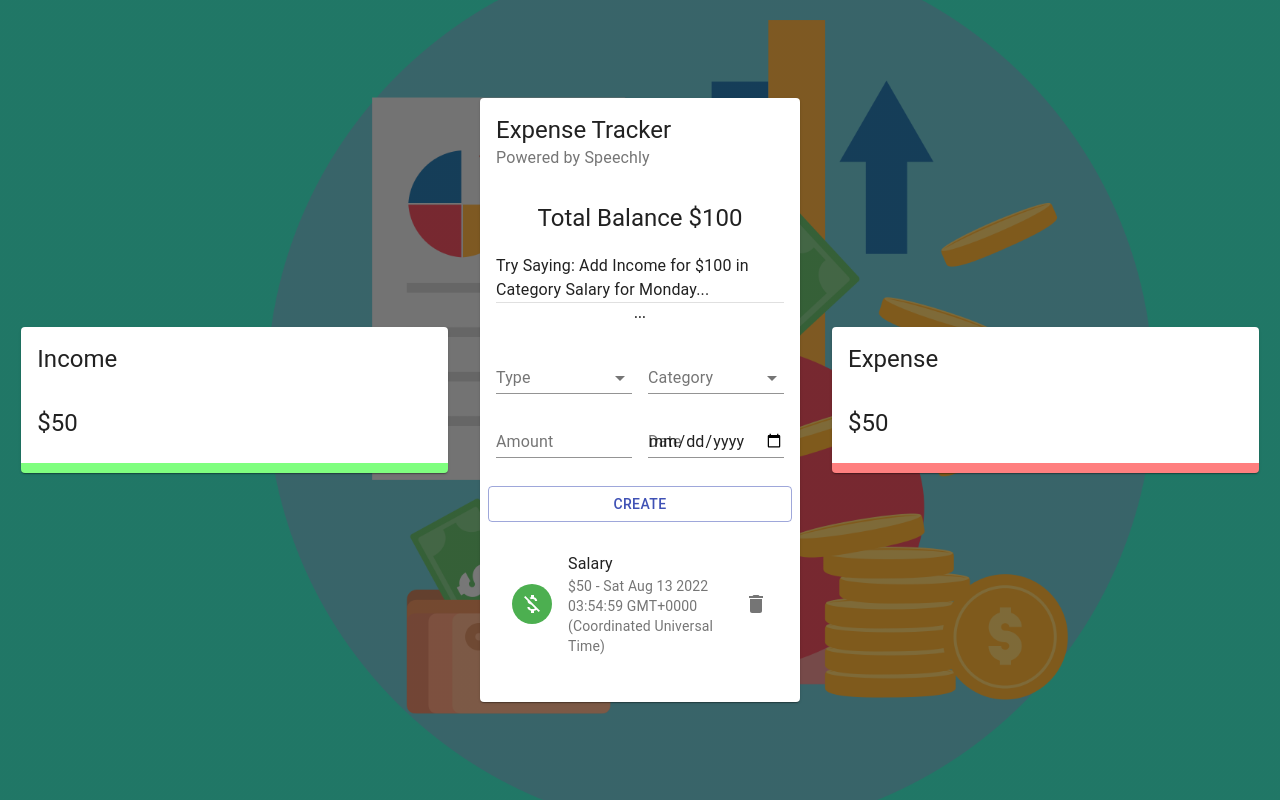
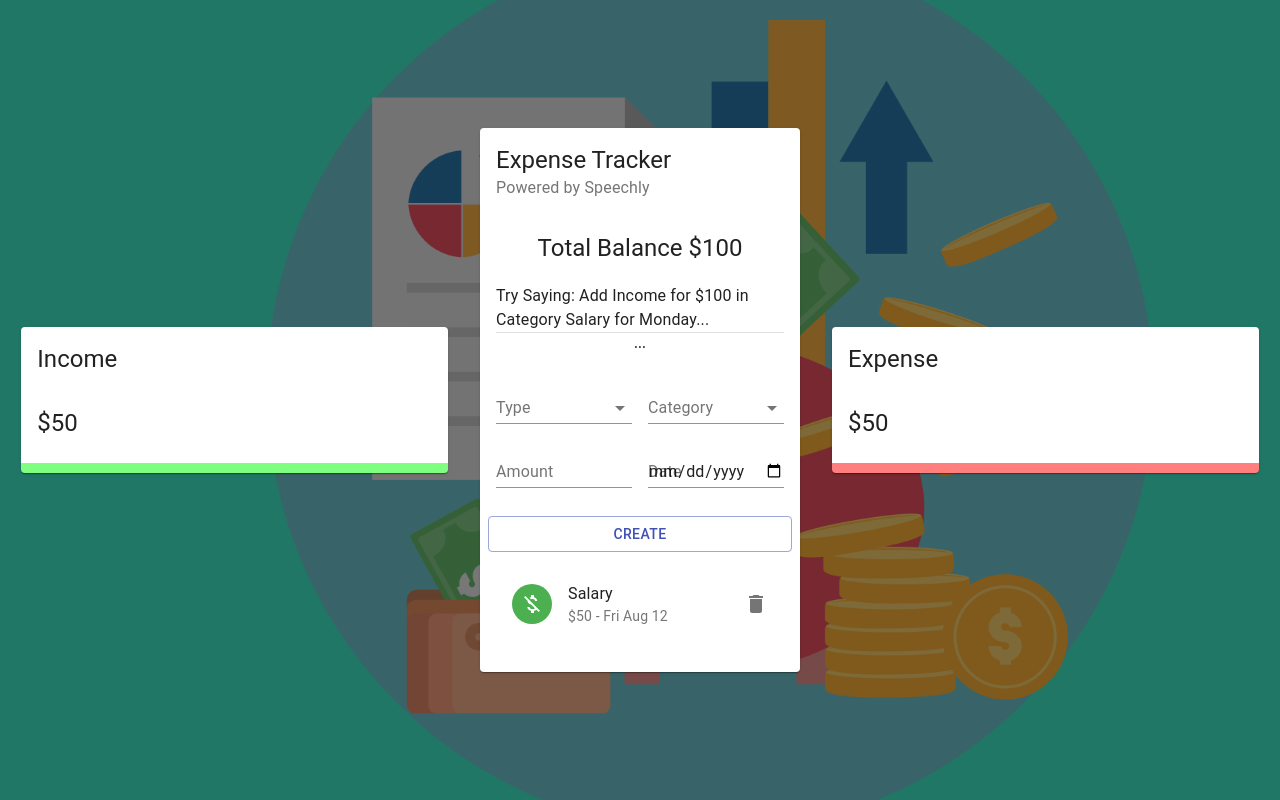
Before and after one commit to bajwass/Budget-Tracker, a React (Create React App) app: page / in a window 1280 px wide. Built offline with nearby package versions, Linux system fonts and the light colour scheme.

Commit message:
Update List.jsx

```diff
--- a/src/components/Main/List/List.jsx
+++ b/src/components/Main/List/List.jsx
@@ -8,7 +8,7 @@ const List = () => {
     const classes = useStyles();
 
     const transactions = [
-        { id: 1, type: "Income", category: 'Salary', amount: 50, date: new Date() }
+        { id: 1, type: "Income", category: 'Salary', amount: 50, date: " Fri Aug 12 "  }
     ];
 
   return (
```
